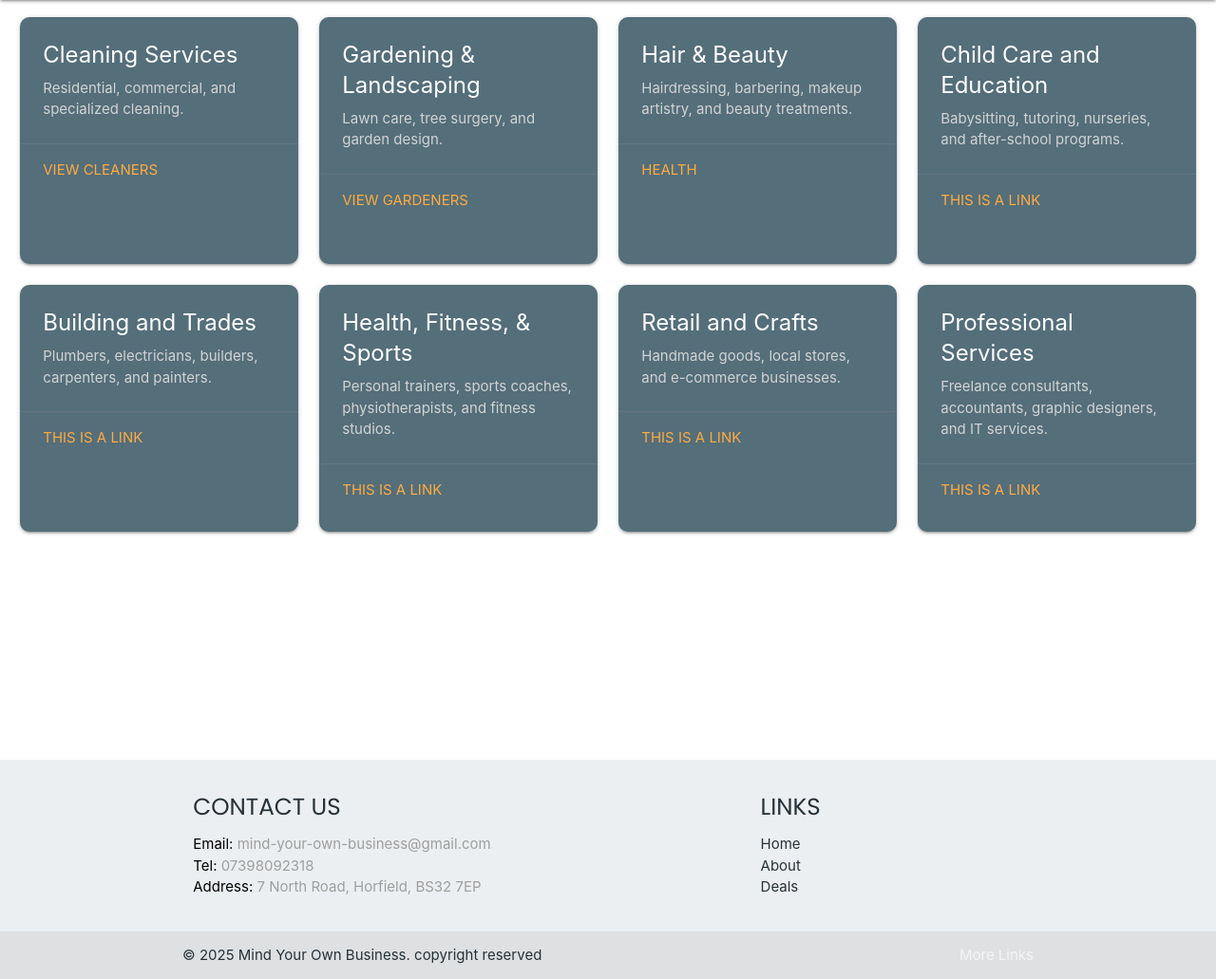
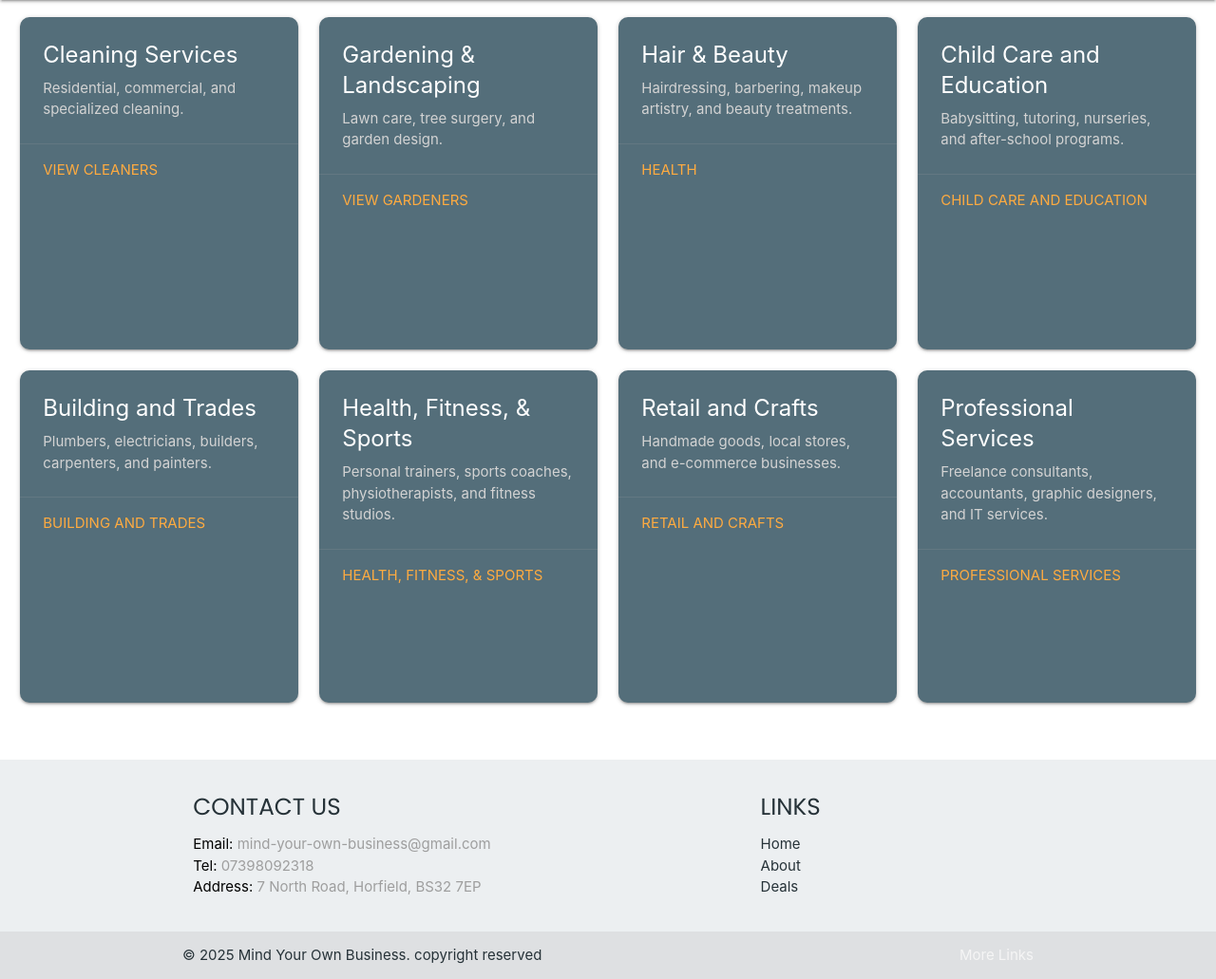
Before and after one commit to DeanoPHP/msp3, a Flask app: page / in a window 1280 px wide. Shown: the part 64-1095 px from the top of the page at 95% size. Run offline with Flask 3, Linux system fonts and the light colour scheme; some libraries are stand-ins or nearby versions; some web fonts are replaced.

Commit message:
chore: Update information and adjust div sizes on index home page

```diff
--- a/app/static/css/style.css
+++ b/app/static/css/style.css
@@ -74,7 +74,7 @@ i.material-icons {
 
 /* ----------------------------------Cards Home */
 .card {
-    height: 260px;
+    min-height: 350px;
     flex-grow: 1;
     border-radius: 10px;
     transition: background-color 0.3s ease, transform 0.3s ease;
@@ -394,6 +394,11 @@ footer .container {
         font-size: 12px !important;
     }
 
+    /* ----------------------------------Cards Home */
+    .card {
+        min-height: 150px;
+    }
+
     .main-container,
     .business-container,
     .container-searched-category {
--- a/app/templates/index.html
+++ b/app/templates/index.html
@@ -47,8 +47,7 @@
                 <p>Babysitting, tutoring, nurseries, and after-school programs.</p>
             </div>
             <div class="card-action">
-                <a href="{{ url_for('main.searched_category', category='child care and education') }}">This is a
-                    link</a>
+                <a href="{{ url_for('main.searched_category', category='child care and education') }}">Child care and education</a>
             </div>
         </div>
     </div>
@@ -60,7 +59,7 @@
                 <p>Plumbers, electricians, builders, carpenters, and painters.</p>
             </div>
             <div class="card-action">
-                <a href="{{ url_for('main.searched_category', category='building and trades') }}">This is a link</a>
+                <a href="{{ url_for('main.searched_category', category='building and trades') }}">Building and Trades</a>
             </div>
         </div>
     </div>
@@ -72,8 +71,7 @@
                 <p>Personal trainers, sports coaches, physiotherapists, and fitness studios.</p>
             </div>
             <div class="card-action">
-                <a href="{{ url_for('main.searched_category', category='health fitness and sport') }}">This is a
-                    link</a>
+                <a href="{{ url_for('main.searched_category', category='health fitness and sport') }}">Health, Fitness, & Sports</a>
             </div>
         </div>
     </div>
@@ -85,7 +83,7 @@
                 <p>Handmade goods, local stores, and e-commerce businesses.</p>
             </div>
             <div class="card-action">
-                <a href="{{ url_for('main.searched_category', category='retail and crafts') }}">This is a link</a>
+                <a href="{{ url_for('main.searched_category', category='retail and crafts') }}">Retail and Crafts</a>
             </div>
         </div>
     </div>
@@ -97,7 +95,7 @@
                 <p>Freelance consultants, accountants, graphic designers, and IT services.</p>
             </div>
             <div class="card-action">
-                <a href="{{ url_for('main.searched_category', category='professional services') }}">This is a link</a>
+                <a href="{{ url_for('main.searched_category', category='professional services') }}">Professional Services</a>
             </div>
         </div>
     </div>
```
